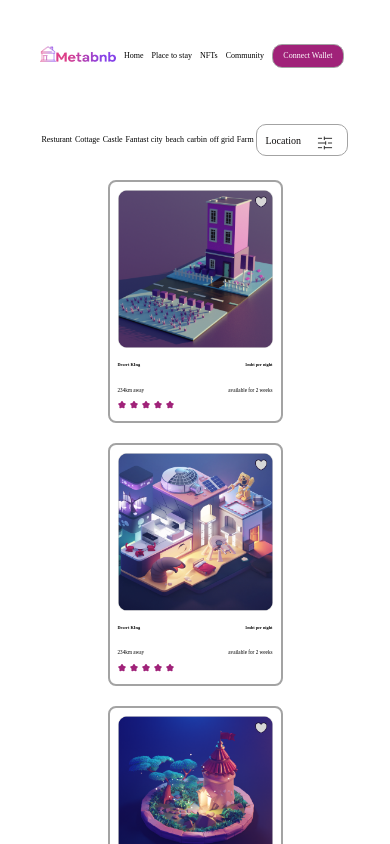
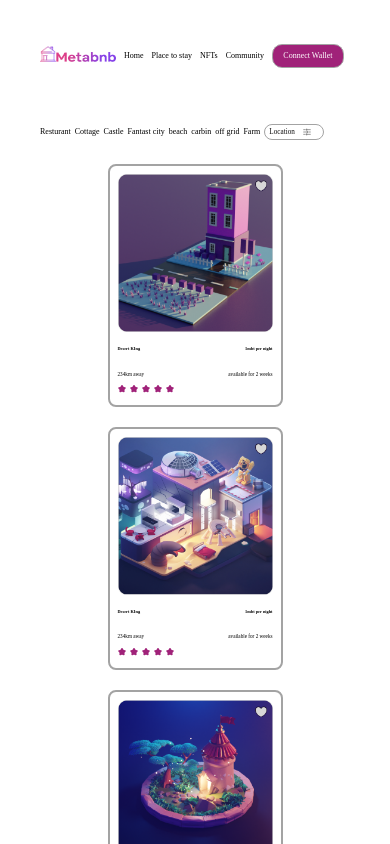
Before and after one commit to Uqueenesther/metabnb, a React (Create React App) app: page /Signup in a window 390 px wide. Shown: the top 844 px of the page. Built offline with nearby package versions, Linux system fonts and the light colour scheme; a web font is replaced by a local one.

Commit message:
adding media queries

```diff
--- a/src/sass/_base.scss
+++ b/src/sass/_base.scss
@@ -19,7 +19,7 @@ $bp-tab2: 40.875em;
 $bp-tab3: 31.875em;
 // 500
 $bp-phone: 28.12;
-// 500
+// 450
 
 html{
     box-sizing: border-box;
--- a/src/sass/_component.scss
+++ b/src/sass/_component.scss
@@ -417,7 +417,19 @@
              padding: 0px;
              margin-bottom: 6rem;
              margin-top: 12rem;
+             @media only screen and (max-width:$bp-tab3){
+               display: flex;
+               float: left;
+               gap: 3rem;
 
+              }
+
+              @media only screen and (max-width:$bp-tab3){
+               display: flex;
+               float: left;
+               gap: 1rem;
+
+              }
     }
 
     &__link{
@@ -428,6 +440,12 @@
         line-height: 2.5rem;
         letter-spacing: 0em;
         color: #000;
+
+        @media only screen and (max-width:$bp-tab3){
+
+
+
+              }
     }
 
     &__btn{
@@ -447,6 +465,13 @@
        align-items: center;
        padding-left: 2rem;
 
+       @media only screen and (max-width:$bp-tab3){
+         width: 15rem;
+         height: 4rem;
+         padding-left: 1rem;
+         font-size: 1.8rem;
+        }
+
 
       }
 
@@ -456,6 +481,12 @@
          margin-left: 4rem;
          position: absolute;
 
+         @media only screen and (max-width:$bp-tab3){
+            height: 2rem;
+            width: 2rem;
+            margin-left: 2rem;
+            position: absolute;
+           }
       }
 
 }
```
